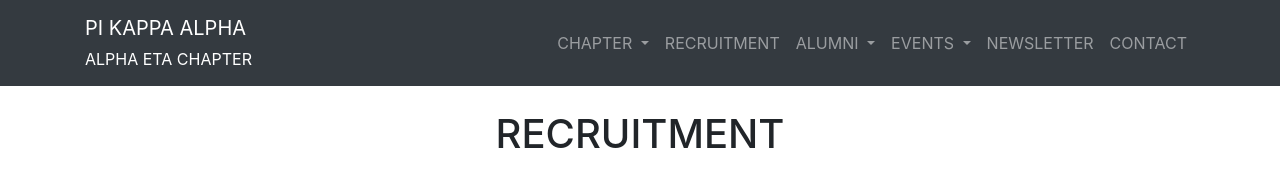
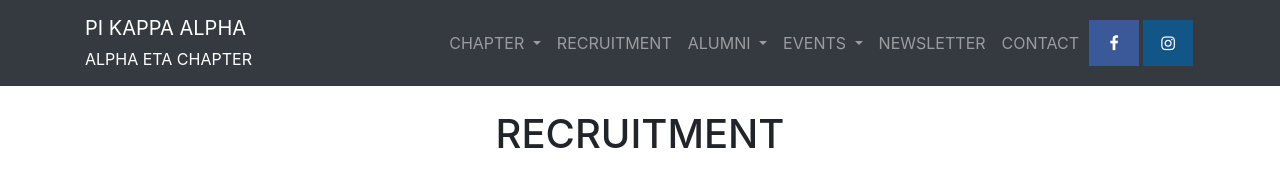
Before and after one commit to ufpikes/ufpikes.github.io, a website: page recruitment.html in a window 1280 px wide. Shown: the top 169 px of the page. Drawn offline with Linux system fonts and the light colour scheme.

Commit message:
Update recruitment.html

```diff
--- a/recruitment.html
+++ b/recruitment.html
@@ -15,6 +15,7 @@
 
     <!-- Custom styles for this template -->
     <link href="css/modern-business.css" rel="stylesheet">
+    <link rel="stylesheet" href="https://cdnjs.cloudflare.com/ajax/libs/font-awesome/4.7.0/css/font-awesome.min.css">
 
   </head>
 
@@ -23,12 +24,8 @@
     <!-- Navigation -->
     <nav class="navbar navbar-default navbar-expand-lg navbar-dark bg-dark">
       <div class="container">
-            <a class="navbar-brand" href="index.html">PI KAPPA ALPHA
-                <br>
-                <small>ALPHA ETA CHAPTER</small>
-            </a>
-            <button class="navbar-toggler navbar-toggler-right" type="button" data-toggle="collapse" data-target="#navbarResponsive"
-                aria-controls="navbarResponsive" aria-expanded="false" aria-label="Toggle navigation">
+        <a class="navbar-brand" href="index.html">PI KAPPA ALPHA<br><small>ALPHA ETA CHAPTER</small></a>
+        <button class="navbar-toggler navbar-toggler-right" type="button" data-toggle="collapse" data-target="#navbarResponsive" aria-controls="navbarResponsive" aria-expanded="false" aria-label="Toggle navigation">
           <span class="navbar-toggler-icon"></span>
         </button>
         <div class="collapse navbar-collapse" id="navbarResponsive">
@@ -69,6 +66,8 @@
               <a class="nav-link" href="contact.html">CONTACT</a>
             </li>
           </ul>
+          <a href="https://www.facebook.com/PikeUF/" class="fa fa-facebook"></a>
+          <a href="https://www.instagram.com/ufpikes/" class="fa fa-instagram"></a>
         </div>
       </div>
     </nav>
```
Lines whose indentation alone changed are shown as unchanged.
